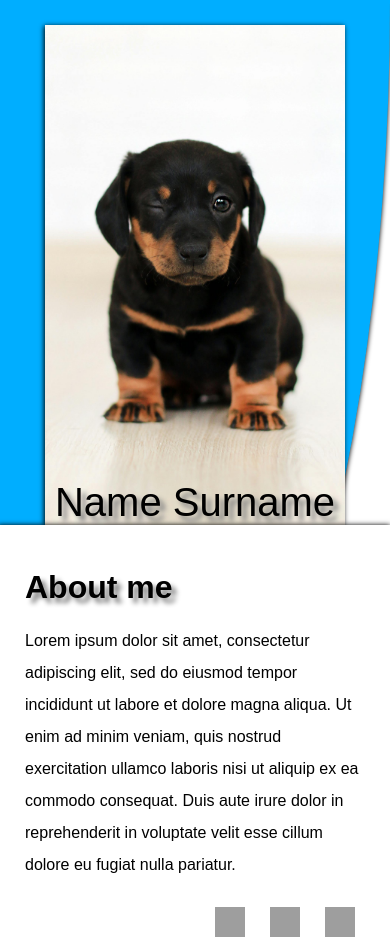
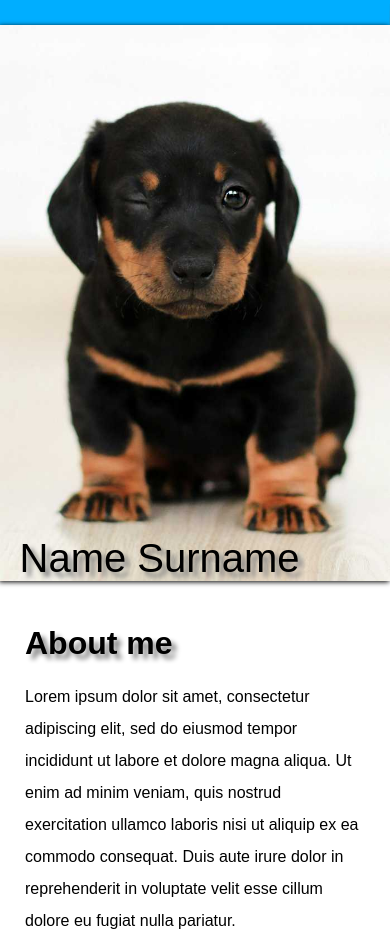
Before and after one commit to ValerioL94/homepage, a plain HTML site: page index.html in a window 390 px wide. Shown: the top 950 px of the page. Drawn offline with Linux system fonts and the light colour scheme; grey boxes are pictures that could not be loaded; a web font is replaced by a local one.

Commit message:
Add responsive images

```diff
--- a/index.html
+++ b/index.html
@@ -17,6 +17,12 @@
     <div id="content">
       <header>
         <div id="bannerPhoto">
+          <img
+            srcset="images/banner-zoom.jpg 699w, images/banner.jpg 1864w"
+            sizes="(max-width: 768px) 699px, (min-width: 769px) 1864px"
+            src="images/banner.jpg"
+            alt="cute dog"
+          />
           <p class="name">Name Surname</p>
         </div>
         <div id="bannerText">
@@ -232,7 +238,12 @@
             </button>
           </div>
         </div>
-        <img src="images/footer.jpg" alt="jumping dog" />
+        <img
+          srcset="images/footer-zoom.jpg 916w, images/footer.jpg 2444w"
+          sizes="(max-width: 768px) 916px, (min-width: 769px) 2444px"
+          src="images/footer.jpg"
+          alt="jumping dog"
+        />
       </footer>
     </div>
   </body>
--- a/style.css
+++ b/style.css
@@ -19,20 +19,22 @@ header {
   border-bottom-right-radius: 100%;
 }
 #bannerPhoto {
+  position: relative;
+  max-height: 570px;
   display: flex;
-  align-items: end;
-  justify-content: center;
-  min-height: 500px;
-  min-width: 300px;
-  background-image: url(images/banner.jpg);
-  background-size: cover;
-  background-position: center;
+}
+#bannerPhoto > img {
+  width: 100%;
+  max-width: 400px;
   box-shadow: -1px 1px 5px;
 }
-
 .name {
-  margin: 0 5px;
-  font-size: clamp(2.5rem, 3vw, 4.5rem);
+  position: absolute;
+  margin: 0;
+  bottom: 0%;
+  left: 5%;
+  right: 5%;
+  font-size: clamp(2.5rem, 2.5vw, 3rem);
   text-shadow: 5px 5px 5px grey;
 }
 #bannerText {
@@ -192,7 +194,7 @@ footer {
   background-color: white;
 }
 footer > img {
-  min-width: 300px;
+  width: 100%;
   max-width: 600px;
   box-shadow: 1px 1px 5px 2px;
 }
```
Also changed, not shown: images/banner-zoom.jpg (added), images/footer-zoom.jpg (added).
